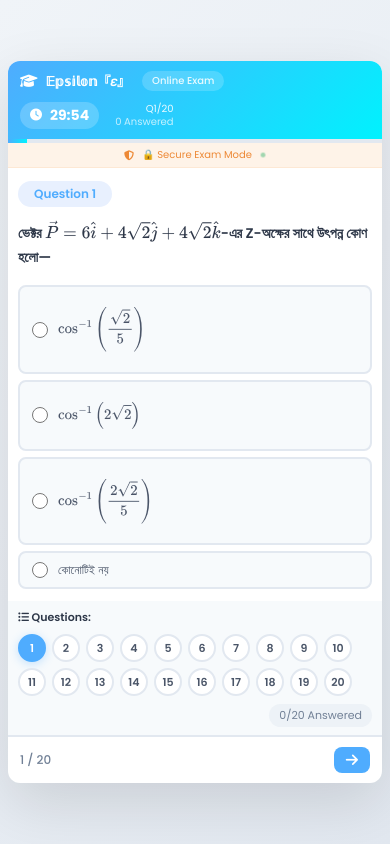
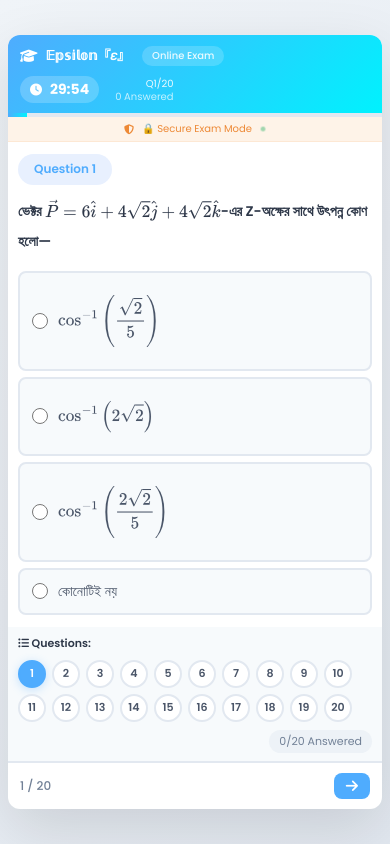
Before and after one commit to Rezu3/Epsilon0.2, a Flask app: template templates/test.html in a window 390 px wide. Run offline with Flask 3, Linux system fonts and the light colour scheme; the template is opened without the code that fills it, so the values that code supplies are empty.

Commit message:
Update test.css

```diff
--- a/static/css/test.css
+++ b/static/css/test.css
@@ -687,7 +687,90 @@ body {
     color: #4facfe;
     display: block;
 }
+/* static/css/test.css - এই অংশ যোগ করুন */
 
+/* ========== MATHJAX লাইন ব্রেক ফিক্স ========== */
+.mathjax {
+    font-size: 18px !important;
+    line-height: 2.2 !important;
+    white-space: normal !important;
+    word-break: break-word !important;
+}
+
+.mathjax .MathJax {
+    font-size: 18px !important;
+    line-height: 2.2 !important;
+    display: inline-block !important;
+    vertical-align: middle !important;
+}
+
+.mathjax .MathJax_Display {
+    font-size: 20px !important;
+    line-height: 2.2 !important;
+    margin: 8px 0 !important;
+    display: block !important;
+}
+
+/* প্রশ্নের টেক্সট */
+.question-text {
+    font-size: 18px;
+    font-weight: 600;
+    color: #2d3748;
+    margin-bottom: 16px;
+    line-height: 2.2 !important;
+    white-space: normal !important;
+    word-break: break-word !important;
+}
+
+.question-text .mathjax {
+    font-size: 20px !important;
+    line-height: 2.2 !important;
+}
+
+/* অপশন */
+.option-text .mathjax {
+    font-size: 16px !important;
+    line-height: 2 !important;
+}
+
+/* রিভিউ */
+.review-text .mathjax {
+    font-size: 15px !important;
+    line-height: 2 !important;
+}
+
+/* মোবাইলের জন্য */
+@media (max-width: 768px) {
+    .mathjax {
+        font-size: 16px !important;
+        line-height: 2 !important;
+    }
+    .mathjax .MathJax {
+        font-size: 16px !important;
+    }
+    .mathjax .MathJax_Display {
+        font-size: 18px !important;
+    }
+    .question-text .mathjax {
+        font-size: 17px !important;
+    }
+}
+
+@media (max-width: 480px) {
+    .mathjax {
+        font-size: 14px !important;
+        line-height: 1.9 !important;
+    }
+    .mathjax .MathJax {
+        font-size: 14px !important;
+    }
+    .mathjax .MathJax_Display {
+        font-size: 16px !important;
+    }
+    .question-text .mathjax {
+        font-size: 15px !important;
+    }
+}
 /* ========== MOBILE RESPONSIVE ========== */
 @media (max-width: 768px) {
     body { padding: 8px; }
```
